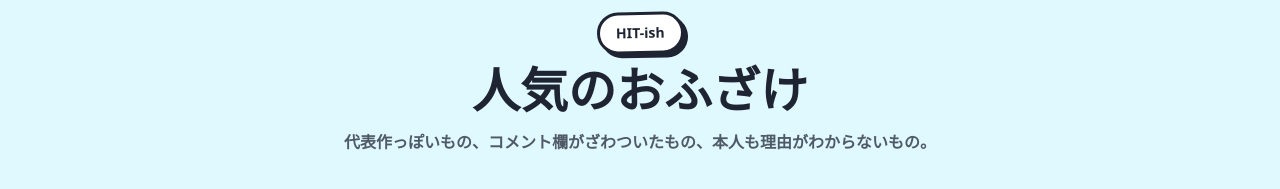
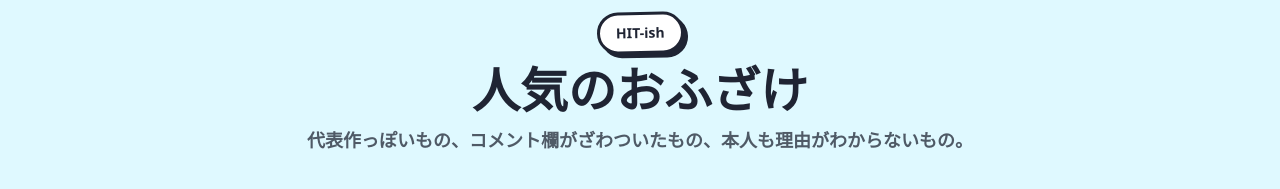
Before and after one commit to kotta1020/Portfolio, a Next.js app: page / in a window 1280 px wide. Shown: the part 880-1069 px from the top of the page. Built offline with nearby package versions, Linux system fonts and the light colour scheme.

Commit message:
セクション説明文の文字サイズを統一

```diff
--- a/app/page.tsx
+++ b/app/page.tsx
@@ -67,7 +67,7 @@ function SectionHeading({
         {title}
       </h2>
       {note ? (
-        <p className="mx-auto mt-3 max-w-2xl text-base font-bold leading-8 text-ink/75">
+        <p className="mx-auto mt-3 max-w-2xl text-base font-bold leading-8 text-ink/75 sm:text-lg">
           {note}
         </p>
       ) : null}
```
